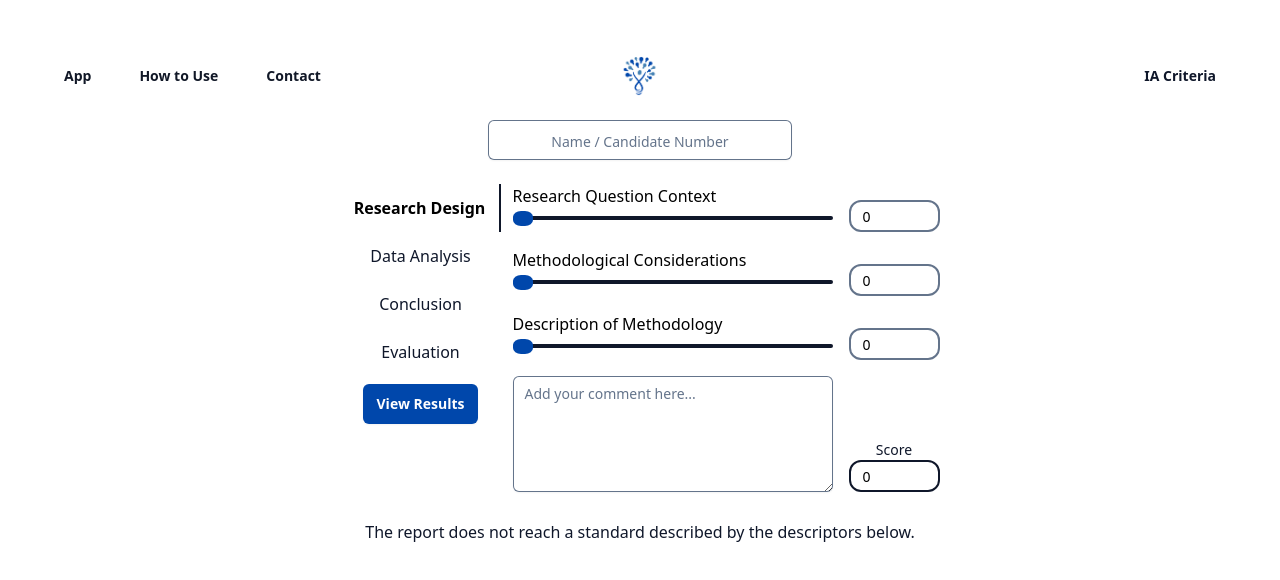
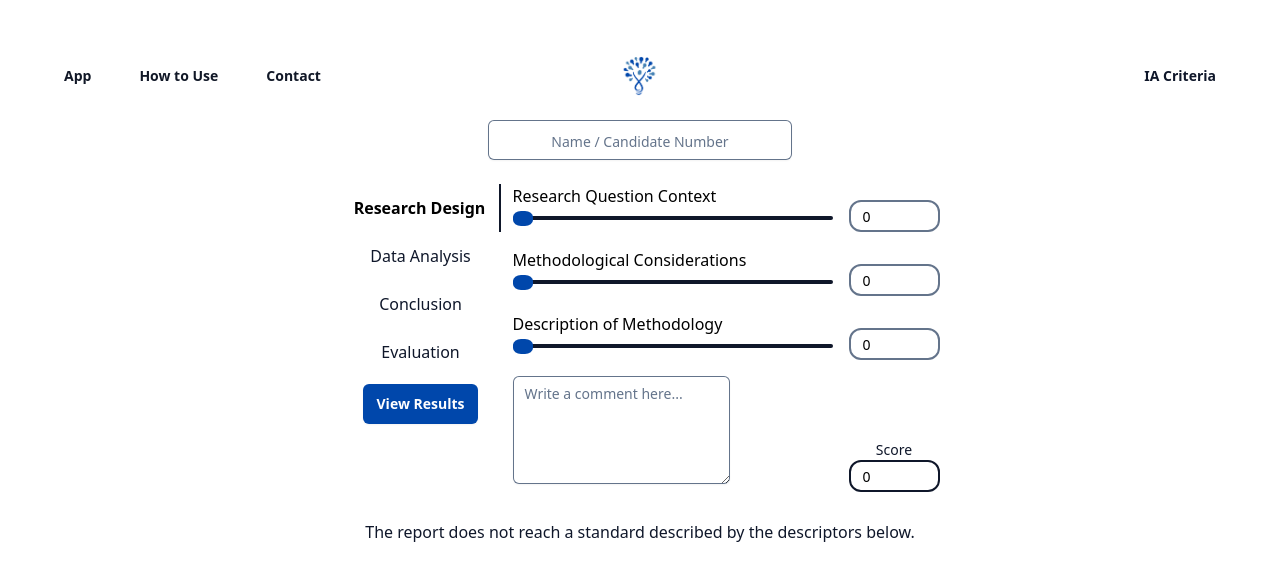
Before and after one commit to gperera89/scienceIAmarker, a React (Vite) app: page / in a window 1280 px wide. Shown: the top 580 px of the page. Built offline with nearby package versions, Linux system fonts and the light colour scheme; a web font is replaced by a local one.

Commit message:
Add autocomplete to NameField and improve Slider and Textarea components

```diff
--- a/src/components/NameField.jsx
+++ b/src/components/NameField.jsx
@@ -21,6 +21,7 @@ function NameField() {
 				type='text'
 				value={name}
 				id='name'
+				autoComplete='off'
 				placeholder='Name / Candidate Number'
 				className='block w-full border-0 p-0 text-slate-900 dark:text-white placeholder:text-slate-500 dark:bg-slate-900 focus:ring-0 sm:text-sm sm:leading-6 text-center'
 				onChange={handleNameChange}
--- a/src/components/Slider.jsx
+++ b/src/components/Slider.jsx
@@ -18,11 +18,11 @@ function Slider({ value, title, updateAction, id }) {
 	return (
 		<div className='flex items-start space-x-4'>
 			<div className='flex flex-col items-start dark:text-white'>
-				<label htmlFor='slider' className='mb-2'>
+				<label htmlFor={`slider-${id}`} className='mb-2'>
 					{title}
 				</label>
 				<input
-					id={id}
+					id={`slider-${id}`}
 					type='range'
 					min='0'
 					max='6'
@@ -34,7 +34,7 @@ function Slider({ value, title, updateAction, id }) {
 			</div>
 			<div className='flex flex-col items-start my-4'>
 				<input
-					id='slider-input'
+					id={`${id}-input`}
 					type='number'
 					min='0'
 					max='6'
--- a/src/components/Textarea.jsx
+++ b/src/components/Textarea.jsx
@@ -5,15 +5,24 @@ function Textarea({ id, value, updateAction }) {
 	};
 
 	return (
+		<div className='relative'>
+			{value && (
+				<label
+					htmlFor={id}
+					className={`absolute -top-2 left-2 inline-block bg-white dark:bg-slate-900 px-1 text-xs font-medium text-gray-500`}>
+					Comment
+				</label>
+			)}
 			<textarea
 				rows={4}
 				name='comment'
 				id={id}
 				className='block w-full rounded-md border-0 py-1.5 dark:bg-slate-900 text-slate-900 dark:text-white shadow-sm ring-1 ring-inset ring-slate-500 placeholder:text-slate-500 focus:ring-2 focus:ring-inset focus:ring-slate-900 dark:focus:ring-[#4682B4] sm:text-sm sm:leading-6 mr-4'
-			placeholder={"Add your comment here..."}
+				placeholder='Write a comment here...'
 				value={value}
 				onChange={handleChange}
 			/>
+		</div>
 	);
 }
 
```
Lines whose indentation alone changed are shown as unchanged.
